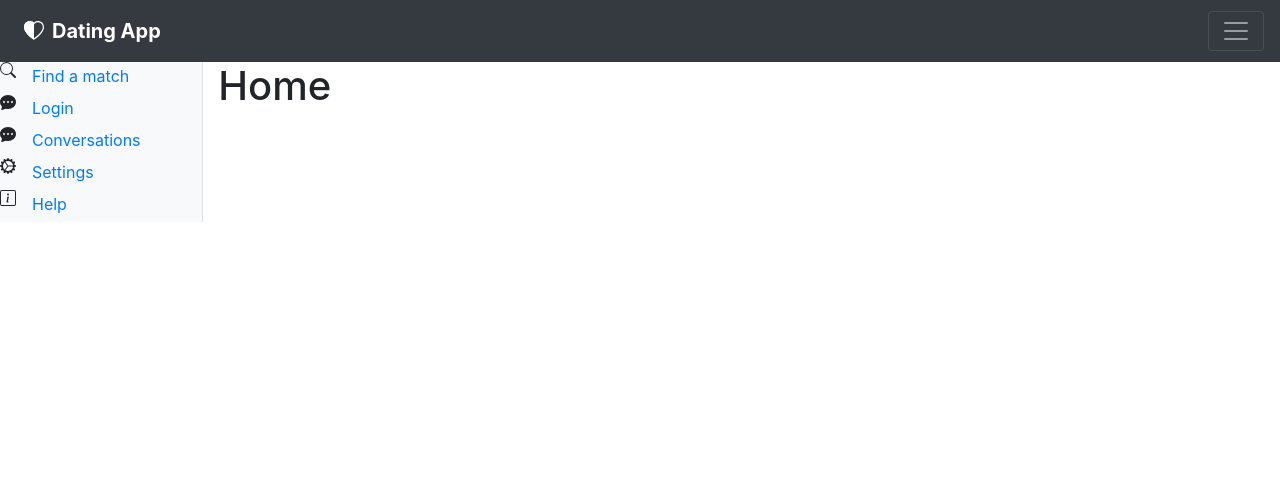
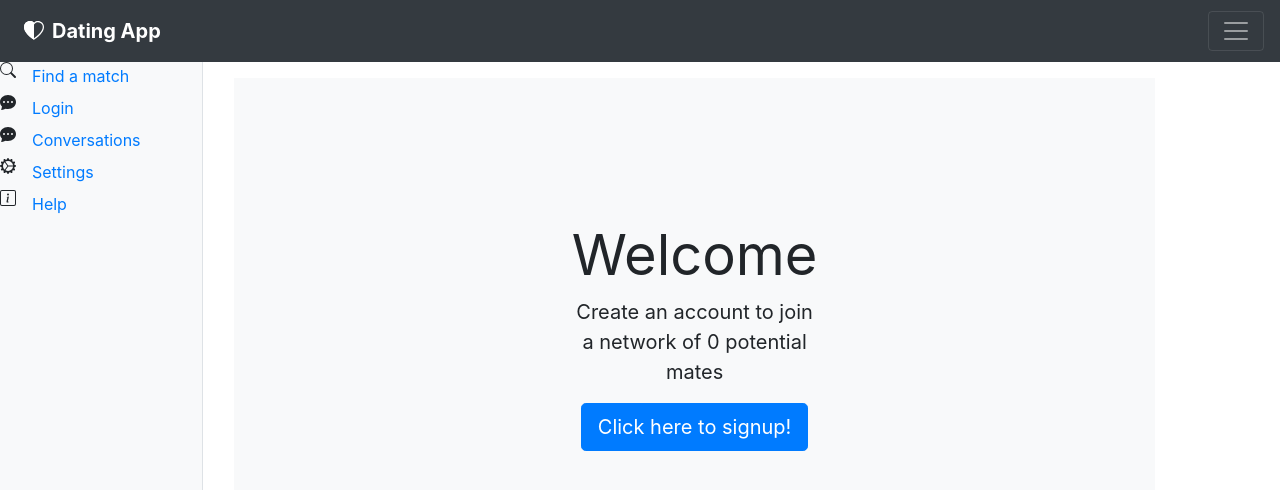
Before and after one commit to graemekcox/Dating-App, a React (Create React App) app: page / in a window 1280 px wide. Shown: the top 490 px of the page. Built offline with nearby package versions, Linux system fonts and the light colour scheme; no server answers.

Commit message:
Add Home page

```diff
--- a/src/pages/Home.js
+++ b/src/pages/Home.js
@@ -1,9 +1,17 @@
 import React from 'react';
+import {Link} from 'react-router-dom';
+
 export default class Home extends React.Component {
     render (){
         return(
-            <div>
-                <h1> Home</h1>
+            <div class="position-relative overflow-hidden p-3 p-md-5 m-md-3 text-center bg-light container-flu">
+                <div class="col-md-5 p-lg-5 mx-auto my-5 text-center">
+                    <h1 class="display-4 font-weight-normal"> Welcome</h1>
+                    <p class="lead font-weight-normal">
+                        Create an account to join a network of 0 potential mates
+                    </p>
+                    <Link class="btn btn-lg btn-primary" to='/signup'>Click here to signup!</Link>
+                </div>
             </div>
         )
     }
```
